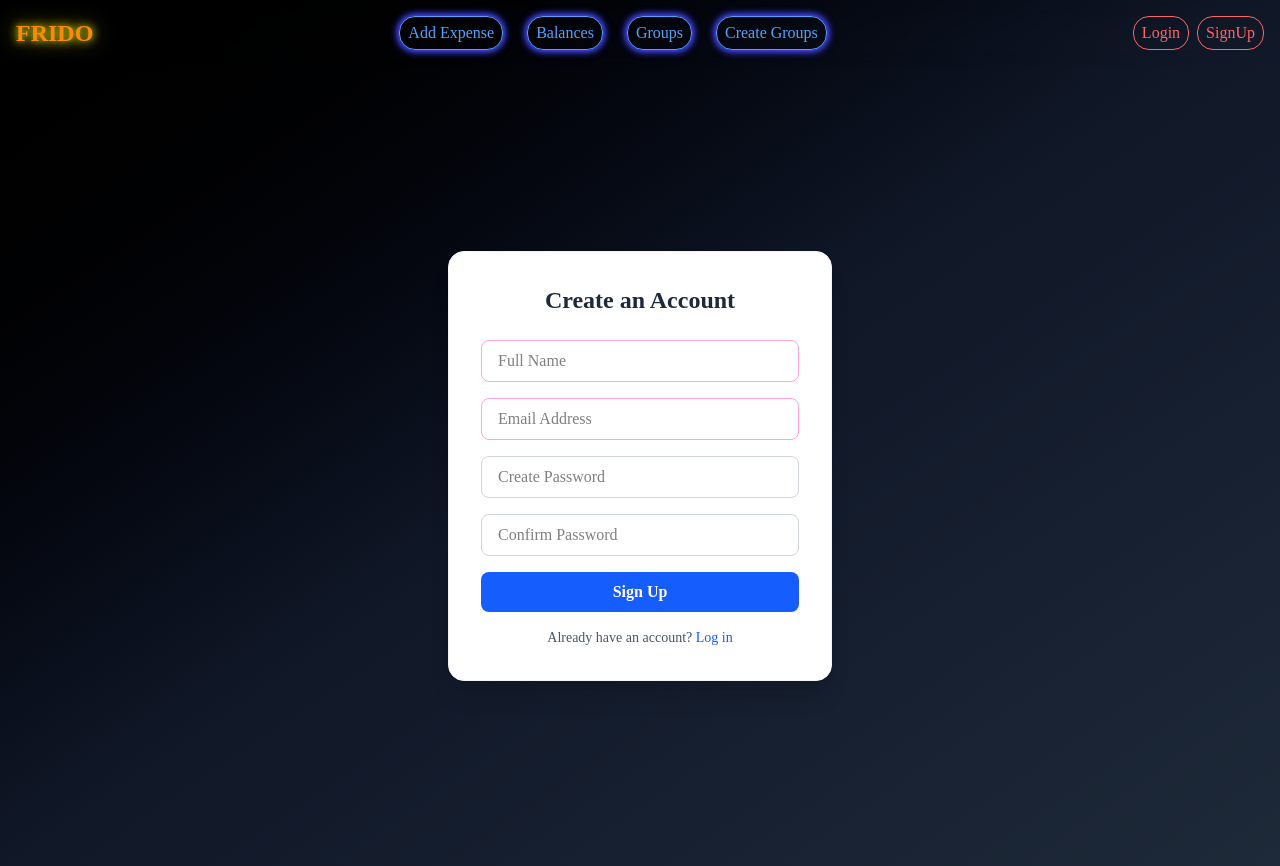
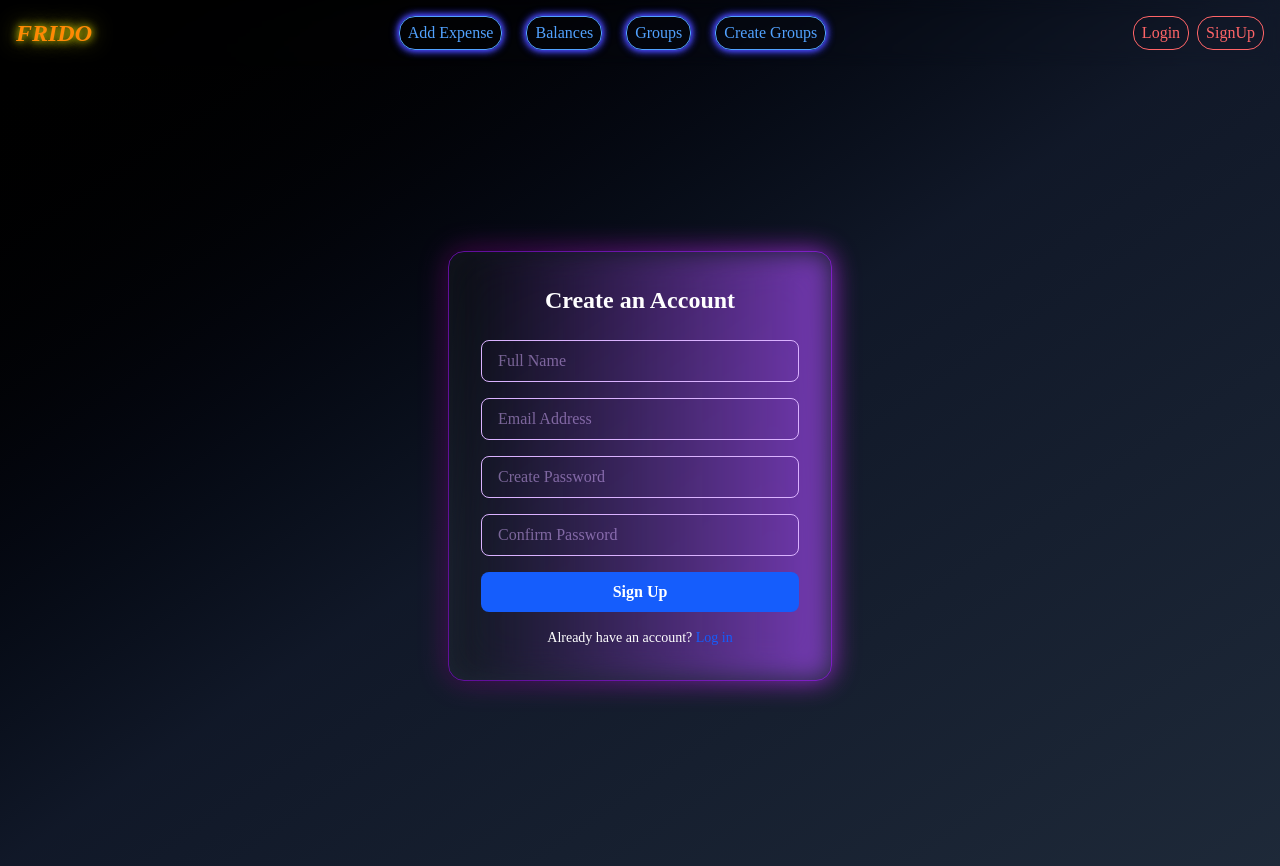
Before and after one commit to LakshyaG34/ExpenseTracker-Frido-Assignment, a React (Vite) app in the folder client/: page /signup in a window 1280 px wide. Built offline with nearby package versions, Linux system fonts and the light colour scheme; no server answers; a web font is replaced by a local one.

Commit message:
UI Improvement 6

```diff
--- a/client/src/components/navbar.jsx
+++ b/client/src/components/navbar.jsx
@@ -27,7 +27,7 @@ const Navbar = () => {
           <div>
             <button
               onClick={() => navigate("/")}
-              className="font-bold text-2xl text-orange-400 [text-shadow:0_0_5px_rgba(180,180,10,0.4),0_0_10px_rgba(180,180,10,0.6),0_0_10px_rgba(180,180,10,0.8),0_0_20px_rgba(180,180,10,1)] hover:text-blue-800 transition-colors duration-200 cursor-pointer"
+              className="font-bold italic text-2xl text-orange-400 [text-shadow:0_0_5px_rgba(180,180,10,0.4),0_0_10px_rgba(180,180,10,0.6),0_0_10px_rgba(180,180,10,0.8),0_0_20px_rgba(180,180,10,1)] transition-colors duration-200 cursor-pointer"
             >
               FRIDO
             </button>
--- a/client/src/pages/signin.jsx
+++ b/client/src/pages/signin.jsx
@@ -37,9 +37,10 @@ const Login = () => {
     <div className="flex justify-center items-center min-h-screen">
       <form
         onSubmit={handleFetch}
-        className="shadow-xl rounded-2xl p-8 w-full max-w-sm border border-pink-400 bg-black/40 [box-shadow:0_0_10px_rgba(240,50,100,0.8),0_0_20px_rgba(240,50,100,0.8),0_0_30px_rgba(240,50,100,0.8),0_0_40px_rgba(240,50,100,0.8)]"
+        className="relative rounded-2xl p-8 w-full max-w-sm border border-purple-800 bg-white/5 backdrop-blur-xl shadow-[0_0_30px_rgba(240,0,240,0.3)] hover:shadow-[0_0_50px_rgba(240,0,240,0.6)] transition duration-300"
       >
-        <h2 className="text-2xl font-bold text-center text-purple-800 mb-6">
+        <div className="absolute inset-0 rounded-2xl p-[2px] bg-gradient-to-r from-black/40 to-purple-500 blur-md opacity-60 -z-10"></div>
+        <h2 className="text-2xl font-bold text-center text-white mb-6">
           Welcome Back!!
         </h2>
 
@@ -49,7 +50,7 @@ const Login = () => {
             placeholder="Email Address"
             value={email}
             onChange={(e) => setEmail(e.target.value)}
-            className="border border-gray-300 rounded-lg px-4 py-2 focus:outline-none focus:ring-2 focus:ring-blue-400 transition text-white"
+            className="border border-purple-300 rounded-lg px-4 py-2 focus:outline-none focus:ring-2 focus:ring-purple-400 transition text-white"
           />
 
           <input
@@ -57,18 +58,18 @@ const Login = () => {
             placeholder="Enter Password"
             value={password}
             onChange={(e) => setPassword(e.target.value)}
-            className="border border-gray-300 rounded-lg px-4 py-2 focus:outline-none focus:ring-2 focus:ring-blue-400 transition text-white"
+            className="border border-purple-300 rounded-lg px-4 py-2 focus:outline-none focus:ring-2 focus:ring-purple-400 transition text-white"
           />
 
           <button
             type="submit"
-            className="bg-blue-600 text-white py-2 rounded-lg font-semibold hover:bg-blue-700 transition focus:ring-2 focus:ring-blue-400 focus:outline-none"
+            className="bg-blue-600 text-white py-2 rounded-lg font-semibold hover:bg-blue-700 transition focus:ring-2 focus:ring-blue-400 focus:outline-none cursor-pointer"
           >
             Log In
           </button>
         </div>
 
-        <p className="text-sm text-center text-gray-600 mt-4">
+        <p className="text-sm text-center text-white mt-4">
           Don’t have an account?{" "}
           <button onClick={()=>navigate("/signup")} className="text-blue-600 hover:underline">
             SignUp
--- a/client/src/pages/signup.jsx
+++ b/client/src/pages/signup.jsx
@@ -38,9 +38,10 @@ const Signup = () => {
     <div className="flex justify-center items-center min-h-screen">
       <form
         onSubmit={handleFetch}
-        className="bg-white shadow-xl rounded-2xl p-8 w-full max-w-sm border border-gray-100"
+        className="relative rounded-2xl p-8 w-full max-w-sm border border-purple-800 bg-white/5 backdrop-blur-xl shadow-[0_0_30px_rgba(240,0,240,0.3)] hover:shadow-[0_0_50px_rgba(240,0,240,0.6)] transition duration-300"
       >
-        <h2 className="text-2xl font-bold text-center text-gray-800 mb-6">
+        <div className="absolute inset-0 rounded-2xl p-[2px] bg-gradient-to-r from-black/40 to-purple-500 blur-md opacity-60 -z-10"></div>
+        <h2 className="text-2xl font-bold text-center text-white mb-6">
           Create an Account
         </h2>
 
@@ -50,7 +51,7 @@ const Signup = () => {
             placeholder="Full Name"
             value={name}
             onChange={(e) => setName(e.target.value)}
-            className="border border-pink-300 rounded-lg px-4 py-2 focus:outline-none focus:ring-2 focus:ring-pink-400 transition"
+            className="border text-purple-300 border-purple-300 rounded-lg px-4 py-2 focus:outline-none focus:ring-2 focus:ring-pink-400 transition"
           />
 
           <input
@@ -58,7 +59,7 @@ const Signup = () => {
             placeholder="Email Address"
             value={email}
             onChange={(e) => setEmail(e.target.value)}
-            className="border border-pink-300 rounded-lg px-4 py-2 focus:outline-none focus:ring-2 focus:ring-pink-400 transition"
+            className="border text-purple-300 border-purple-300 rounded-lg px-4 py-2 focus:outline-none focus:ring-2 focus:ring-pink-400 transition"
           />
 
           <input
@@ -66,7 +67,7 @@ const Signup = () => {
             placeholder="Create Password"
             value={password}
             onChange={(e) => setPassword(e.target.value)}
-            className="border border-gray-300 rounded-lg px-4 py-2 focus:outline-none focus:ring-2 focus:ring-blue-400 transition"
+            className="border text-purple-300 border-purple-300 rounded-lg px-4 py-2 focus:outline-none focus:ring-2 focus:ring-blue-400 transition"
           />
 
           <input
@@ -74,18 +75,18 @@ const Signup = () => {
             placeholder="Confirm Password"
             value={confirmPassword}
             onChange={(e) => setConfirmPassword(e.target.value)}
-            className="border border-gray-300 rounded-lg px-4 py-2 focus:outline-none focus:ring-2 focus:ring-blue-400 transition"
+            className="border text-purple-300 border-purple-300 rounded-lg px-4 py-2 focus:outline-none focus:ring-2 focus:ring-blue-400 transition"
           />
 
           <button
             type="submit"
-            className="bg-blue-600 text-white py-2 rounded-lg font-semibold hover:bg-blue-700 transition focus:ring-2 focus:ring-blue-400 focus:outline-none"
+            className="bg-blue-600 text-white py-2 rounded-lg font-semibold hover:bg-blue-700 transition focus:ring-2 focus:ring-blue-400 focus:outline-none cursor-pointer"
           >
             Sign Up
           </button>
         </div>
 
-        <p className="text-sm text-center text-gray-600 mt-4">
+        <p className="text-sm text-center text-white mt-4">
           Already have an account?{" "}
           <button onClick={()=>navigate("/login")} className="text-blue-600 hover:underline">
             Log in
```
Also changed, not shown: client/src/components/expense/expense.jsx (+57 -35 lines).
